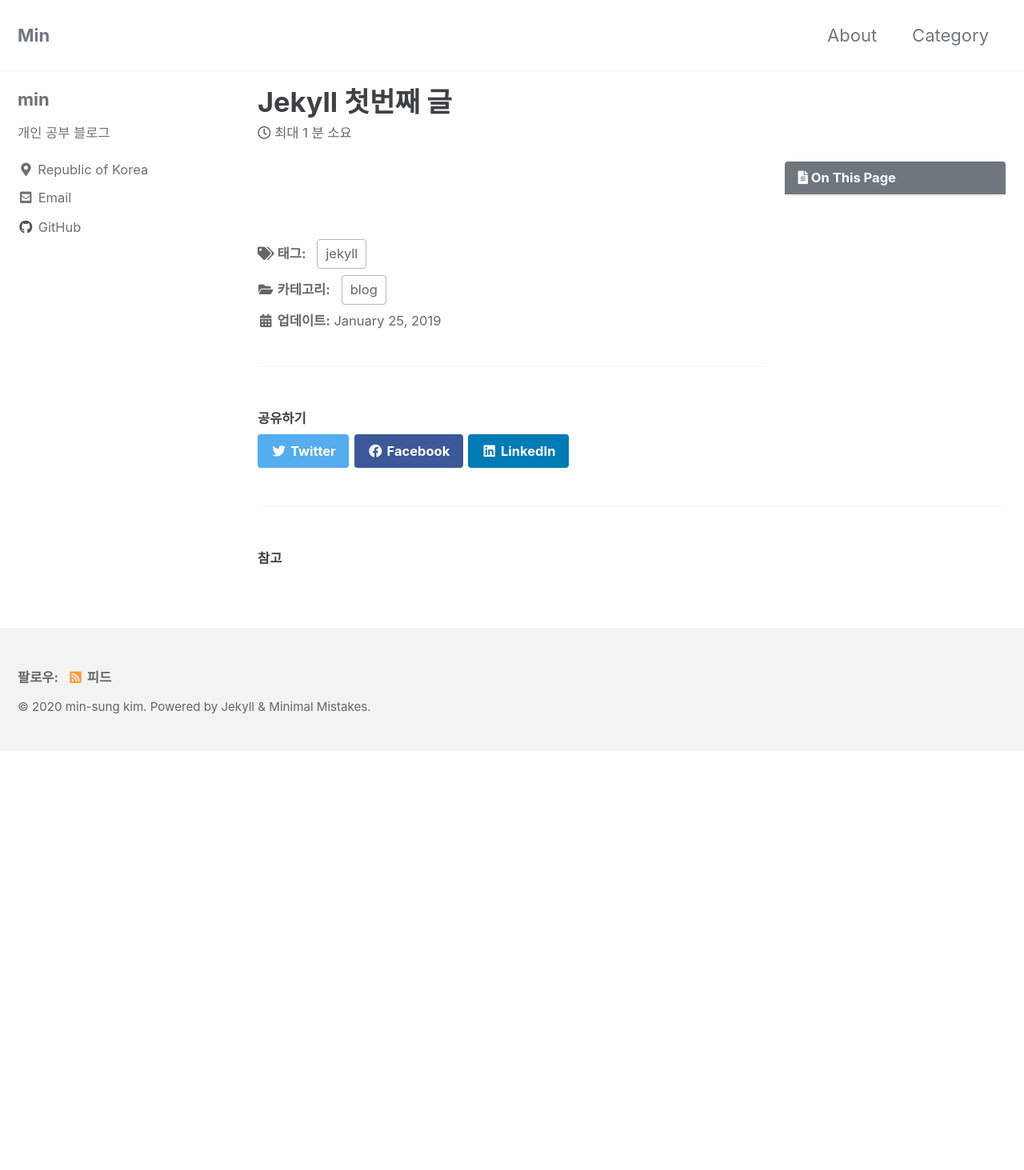
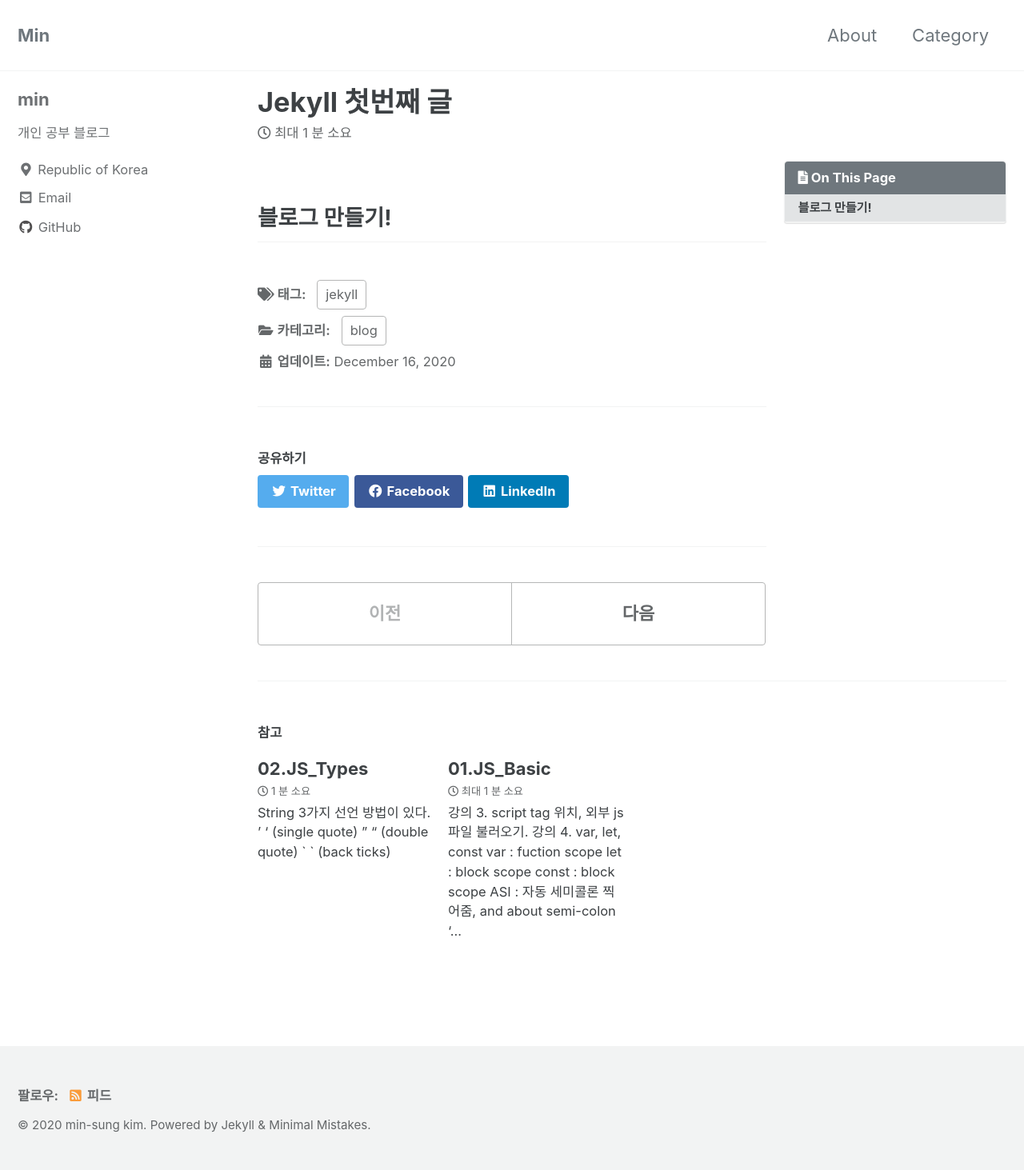
Before and after one commit to minsung1129/minsung1129.github.io, a Jekyll site: the page built from _posts/2020-12-16-hello-world.md, in a window 1280 px wide. Shown: the whole page at 80% size. Built offline with Jekyll 4.4.1, drawn with Linux system fonts in a browser that asks for light colours; cached includes are drawn as plain includes; before the commit the page ends 939 px from its top, so only the background shows below that.

````diff
--- a/_posts/2020-12-17-hello-world.md
+++ b/_posts/2020-12-16-hello-world.md
@@ -1,5 +1,5 @@
 ---
-date: 2019-01-25
+date: 2020-12-16
 title: "Jekyll 첫번째 글"
 categories: blog
 tags: jekyll
@@ -7,3 +7,5 @@ tags: jekyll
 toc: true
 toc_sticky: true
 ---
+
+## 블로그 만들기!
--- /dev/null
+++ b/_posts/2020-12-17-01.md
@@ -0,0 +1,22 @@
+---
+date: 2020-12-18
+title: "01.JS_Basic"
+categories: JS_Study
+tags: JavaScript
+# 목차
+toc: true
+toc_sticky: true
+---
+
+강의 3. script tag 위치, 외부 js 파일 불러오기.
+강의 4. var, let, const
+var : fuction scope
+let : block scope
+const : block scope
+ASI : 자동 세미콜론 찍어줌, and about semi-colon
+'use strict' => js module에서 default
+naming : camel-case, snake_case(PHP), UpperCamelCase(class)
+
+강의 5
+ESLint : JS Liner tool that identifing and reporting 잠재적 이슈
+Prettier :
--- /dev/null
+++ b/_posts/2020-12-18-02.md
@@ -0,0 +1,82 @@
+---
+date: 2020-12-18
+title: "02.JS_Types"
+categories: JS_Study
+tags: JavaScript
+# 목차
+toc: true
+toc_sticky: true
+---
+
+- String
+3가지 선언 방법이 있다.
+1. ' ' (single quote)
+2. " " (double quote)
+3. ` ` (back ticks)
+
+```javascript=
+    const name = "hi"
+    const sentence1 = 'she's so pretty' // error
+    const sentence2 = 'she₩'s so pretty' // ok
+    // single quote로 선언된 문장안에 single quote를 쓰고 싶다면 escaping을 사용하자.
+    // escaping은 BackSlash를 붙이면 사용가능하다.
+```
+
+single quote와 double quote는 선언시 줄바꿈이 불가능하지만 back ticks는 줄바꿈이 가능하다. 또한 변수를 포함한 문장에서도 가독석이 높고 효율적으로 사용할 수 있다.
+```javascript=
+    const a = 'hel
+
+    lo' // error
+
+    const b = `hel
+
+    lo` //ok
+```
+```javascript=
+    const name = 'min';
+    const hello1 = 'My name is ' + name + '. nice to meet you.'
+    const hello2 = `My name is ${name}. nice to meet you.`
+```
+
+Number
+
+다른 언어와 마찬가지로 기본적인 계산가능
+
+1 + '1' = '11' => string
+
+```javascript=
+Math.round() // 반올림
+Math.random() // 1이하의 랜덤한 수 생성
+Math.ceil() // 올림
+Math.floor() // 내림
+10 / 'dog' // NAN
+typeof NAN // number
+```
+
+Object
+Js의 모든 것은 Object.
+
+```javascript=
+    const person = {
+        first: 'min',
+        last: 'kim',
+        age: '100'
+    }
+```
+
+
+Null, Undefined
+
+undefined : 변수로 만들어졌지만 아직 선언이 되지않은것.
+null :
+```javascript=
+    let dog;
+    let cat = null;
+    console.log(dog) // undefined
+    console.log(cat) // null
+```
+
+
+
+Symbol
+Boolean
````
Also changed, not shown: 1 other file.
